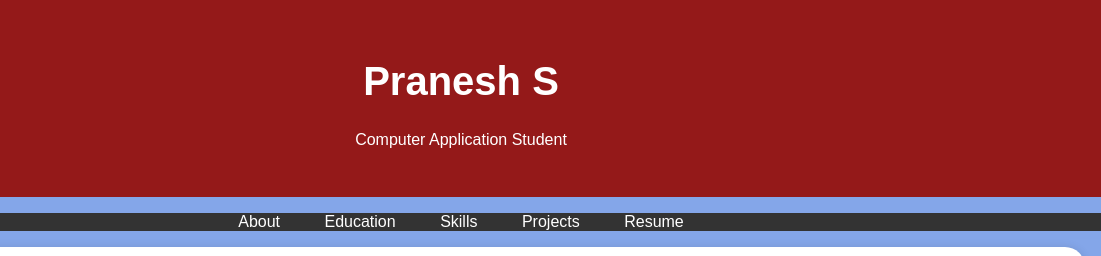
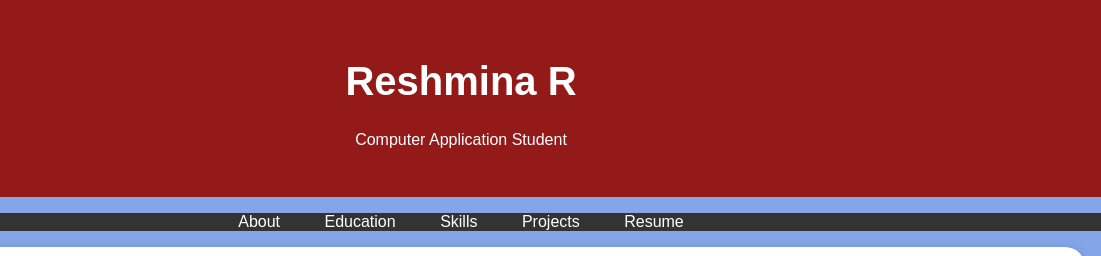
Before and after one commit to reshmina4556/digital-portfolio, a plain HTML site: page index.html in a window 1280 px wide. Shown: the top 256 px of the page, 179-1280 px from the left. Drawn offline with Linux system fonts and the light colour scheme.

Commit message:
Add files via upload

```diff
--- a/index.html
+++ b/index.html
@@ -96,7 +96,7 @@
          <div class="header-content">
              <!-- Add your profile picture here -->
              <img src="reshmina.jpg" alt="Your Profile Picture" class="profile-picture">
-             <h1>Pranesh S</h1>
+             <h1>Reshmina R</h1>
              <p>Computer Application Student</p>
          </div>
      </header>
```
